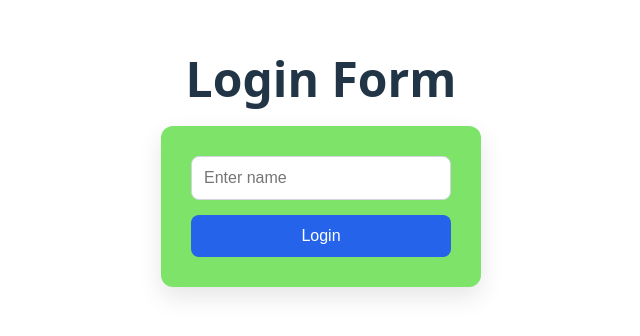
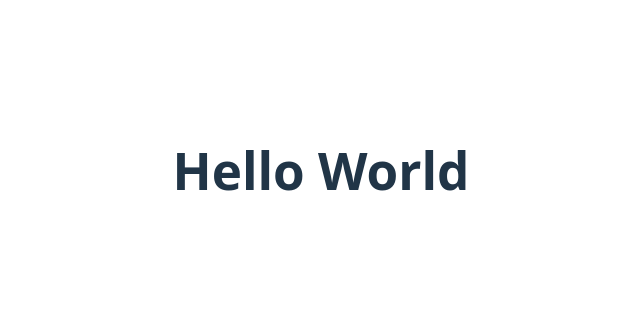
Before and after one commit to Yatheswar546/React, a React (Vite) app: page / in a window 1280 px wide. Shown: the part 230-566 px from the top of the page, without its empty margins (319-959 px from the left). Built offline with nearby package versions, Linux system fonts and the light colour scheme.

Commit message:
app.jsx-updated

```diff
--- a/src/App.jsx
+++ b/src/App.jsx
@@ -1,39 +1,10 @@
-// import reactLogo from './assets/react.svg'
-// import viteLogo from '/vite.svg'
 import './App.css'
-
-// import Intro from './concepts/01. Introduction/Intro'
-// import { Add, Sub } from './concepts/01. Introduction/NamedModule'
-
-// import Functional from './concepts/02. FunctioncalComponents/Functional';
-
-// import Counter from './concepts/03. Hooks/Counter'
-
-// import Counter from './concepts/04. Props/Counter'
-
-// import ToggleCounter from './concepts/05. ConditionalRendering/ConditionalRendering';
-
-// import { Route, Routes } from 'react-router-dom';
-// import Navbar from './concepts/06. ReactRouter/Navbar'
-// import About from './concepts/06. ReactRouter/pages/About';
-// import Contact from './concepts/06. ReactRouter/pages/Contact';
-// import Home from './concepts/06. ReactRouter/pages/Home';
-// import Services from './concepts/06. ReactRouter/pages/Services';
-
-import { Route, Routes } from 'react-router-dom';
-// import GoToCart from './concepts/07. ProgrammaticNavigation/GoToCart';
-// import Cart from './concepts/07. ProgrammaticNavigation/pages/Cart';
-import Dashboard from './concepts/07. ProgrammaticNavigation/pages/Dashboard';
-import Login from './concepts/07. ProgrammaticNavigation/LoginPage';
 
 function App() {
 
   return (
     <>
-      <Routes>
-        <Route path="/" element={<Login />} />
-        <Route path="/dashboard" element={<Dashboard />} />
-      </Routes>
+      <h1>Hello World</h1>
     </>
   );
 }
```
